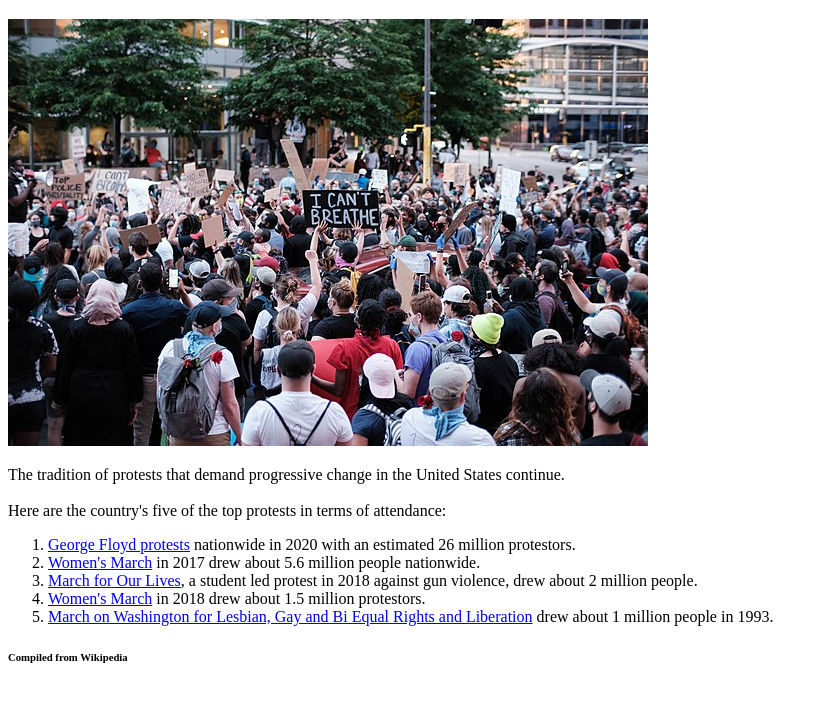
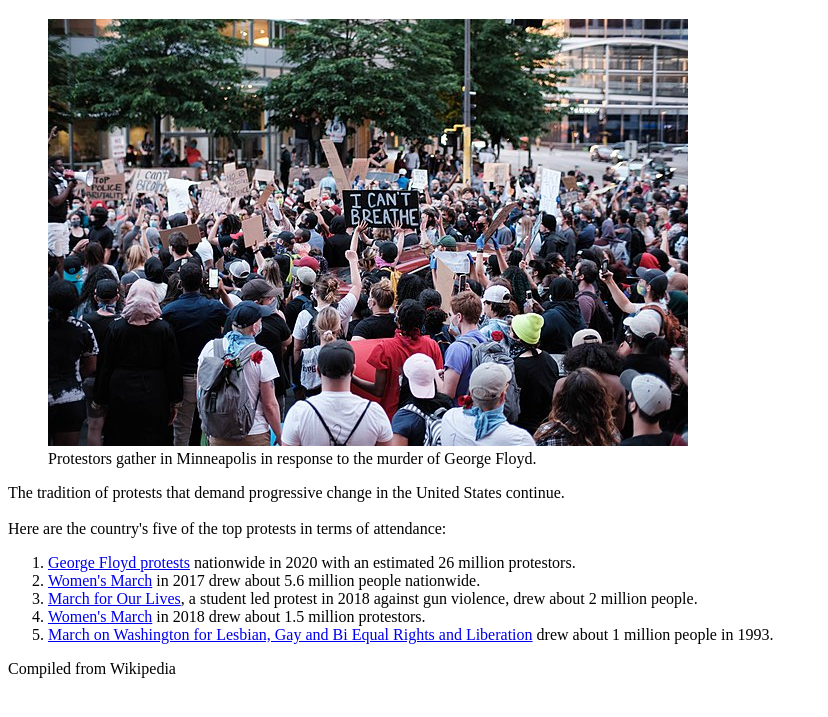
Before and after one commit to deidre79/protests, a plain HTML site: page index.html in a window 1280 px wide. Shown: the part 61-778 px from the top of the page, without its empty margins (0-828 px from the left). Drawn offline with Linux system fonts and the light colour scheme.

Commit message:
Update index.html

```diff
--- a/index.html
+++ b/index.html
@@ -1,25 +1,35 @@
 <!doctype html>
 <html>
+
+
 <head>
   <title>html_challenge</title>
+  <link rel="stylesheet" href="styles.css">
 </head>
+
+
 <body>
 <h1>Five Largest Protests in U.S. History</h1>
-<img src="minneapolis.jpg">
+<figure>
+  <img src="minneapolis.jpg">
+  <figcaption>Protestors gather in Minneapolis in response to the murder of George Floyd.</figcaption>
+</figure>
 <p>
   The tradition of protests that demand progressive change in the United States continue.
   <br><br>
   Here are the country's five of the top protests in terms of attendance:
 </p>
   <ol>
-    <li><a href="https://en.wikipedia.org/wiki/George_Floyd_protests" target=”_blank”>George Floyd protests</a>  nationwide in 2020 with an estimated 26 million protestors.</li>
+    <li><a href="https://en.wikipedia.org/wiki/George_Floyd_protests" target=”_blank”>George Floyd protests</a> nationwide in 2020 with an estimated 26 million protestors.</li>
     <li><a href="https://en.wikipedia.org/wiki/2017_Women%27s_March" target=”_blank”>Women's March</a> in 2017 drew about 5.6 million people nationwide.</li>
     <li><a href="https://en.wikipedia.org/wiki/March_for_Our_Lives" target=”_blank”>March for Our Lives</a>, a student led protest in 2018 against gun violence, drew about 2 million people.</li>
     <li><a href="https://en.wikipedia.org/wiki/2018_Women%27s_March" target=”_blank”>Women's March</a> in 2018 drew about 1.5 million protestors.</li>
     <li><a href="https://en.wikipedia.org/wiki/March_on_Washington_for_Lesbian,_Gay_and_Bi_Equal_Rights_and_Liberation" target=”_blank”>March on Washington for Lesbian, Gay and Bi Equal Rights and Liberation</a> drew about 1 million people in 1993.</li>
   </ol>
 
-<h6>Compiled from Wikipedia</h6>
+<div class="footer">
+  <p>Compiled from Wikipedia</p>
+</div>
 
 </body>
 </html>
```
